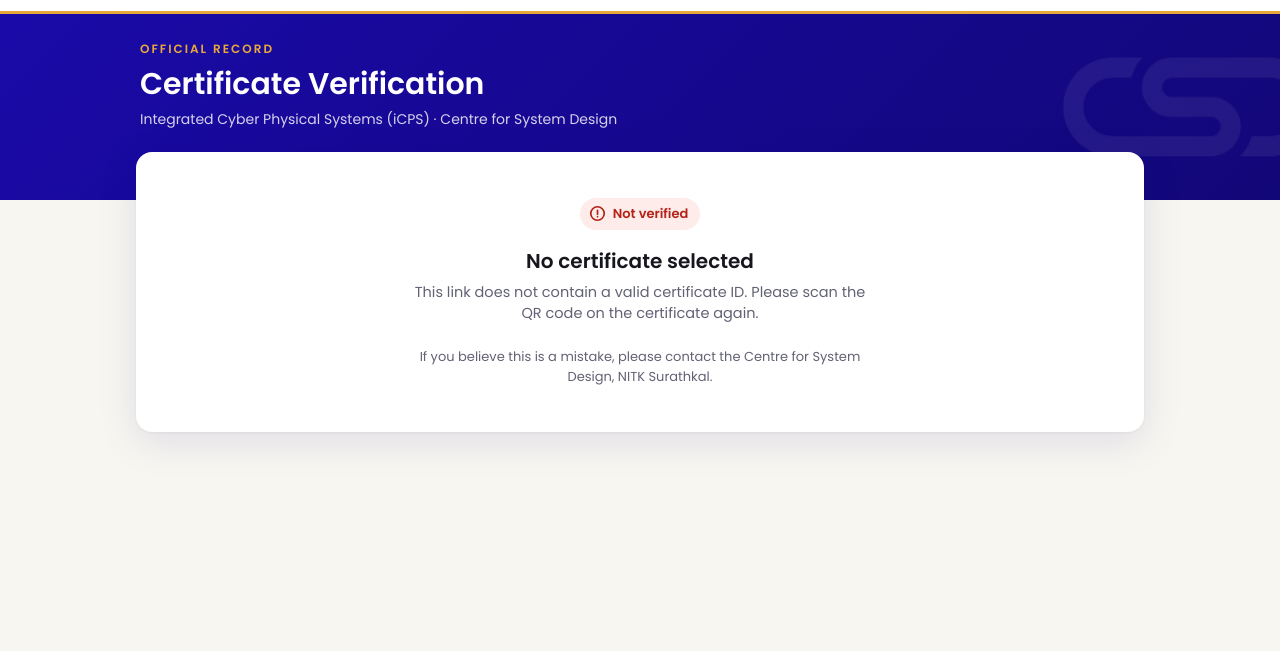
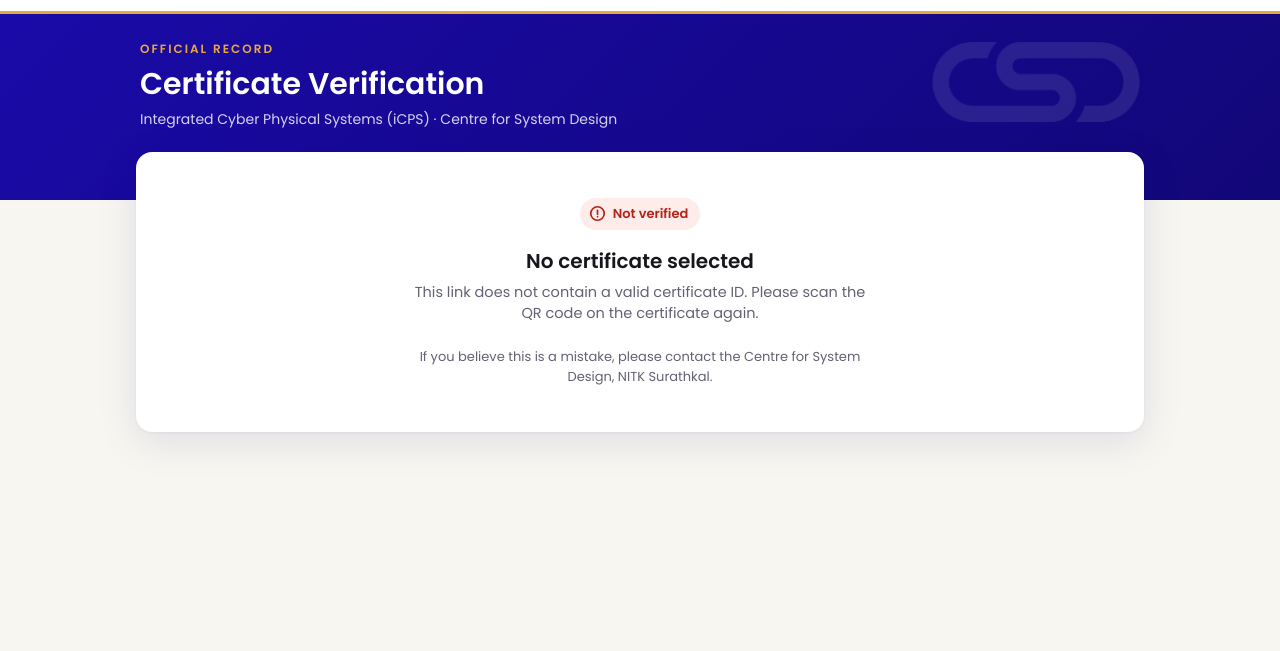
Before and after one commit to csdra04/icps-certificates, a plain HTML site: page index.html in a window 1280 px wide. Shown: the part 75-726 px from the top of the page. Drawn offline with Linux system fonts and the light colour scheme.

Commit message:
Align CSD logo in banner

```diff
--- a/index.html
+++ b/index.html
@@ -43,12 +43,13 @@
     background:linear-gradient(135deg,var(--blue) 0%,var(--blue-dark) 100%);
     color:#fff; position:relative; overflow:hidden;
   }
-  .hero::after {
-    content:""; position:absolute; right:-40px; top:50%; transform:translateY(-50%);
-    width:260px; height:110px; background:url(assets/csd-logo.png) center/contain no-repeat;
-    filter:invert(1); opacity:.07; pointer-events:none;
+  .hero-inner { max-width:1040px; margin:0 auto; padding:26px 20px 70px; position:relative; z-index:1; }
+  /* faint CSD mark, aligned to the right edge of the content column (not the screen) */
+  .hero-inner::after {
+    content:""; position:absolute; right:20px; top:24px; z-index:-1;
+    width:210px; height:88px; background:url(assets/csd-logo.png) right center/contain no-repeat;
+    filter:invert(1); opacity:.10; pointer-events:none;
   }
-  .hero-inner { max-width:1040px; margin:0 auto; padding:26px 20px 70px; position:relative; z-index:1; }
   .eyebrow { font-size:12px; letter-spacing:2px; text-transform:uppercase; color:var(--gold); font-weight:600; }
   .hero h1 { margin:4px 0 2px; font-size:clamp(22px,4vw,30px); font-weight:600; }
   .hero p { margin:0; opacity:.82; font-size:14px; }
@@ -152,6 +153,7 @@
     .brand b { font-size:13.5px; }
     .brand span { font-size:11px; }
     .hero-inner { padding:20px 16px 64px; }
+    .hero-inner::after { right:12px; top:14px; width:120px; height:50px; opacity:.08; }
     main { padding:0 12px 32px; }
     .foot { justify-content:center; text-align:center; }
   }
```
